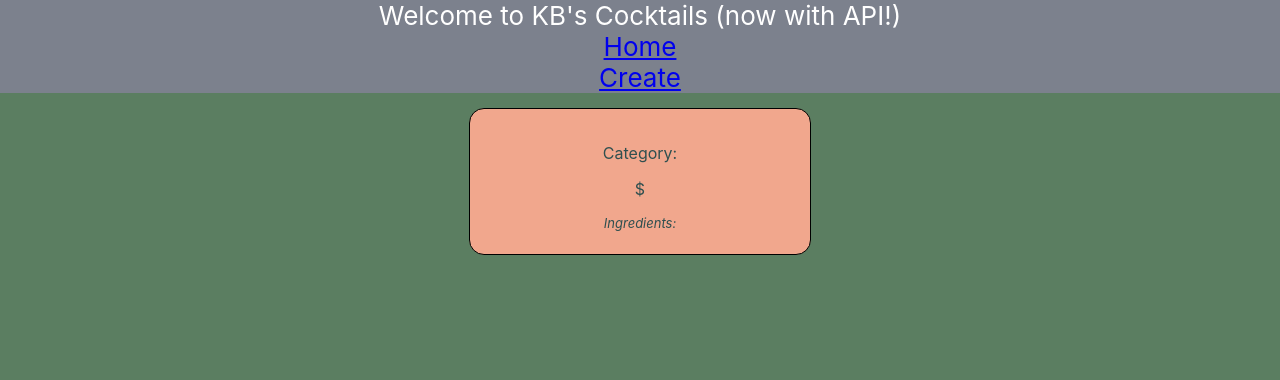
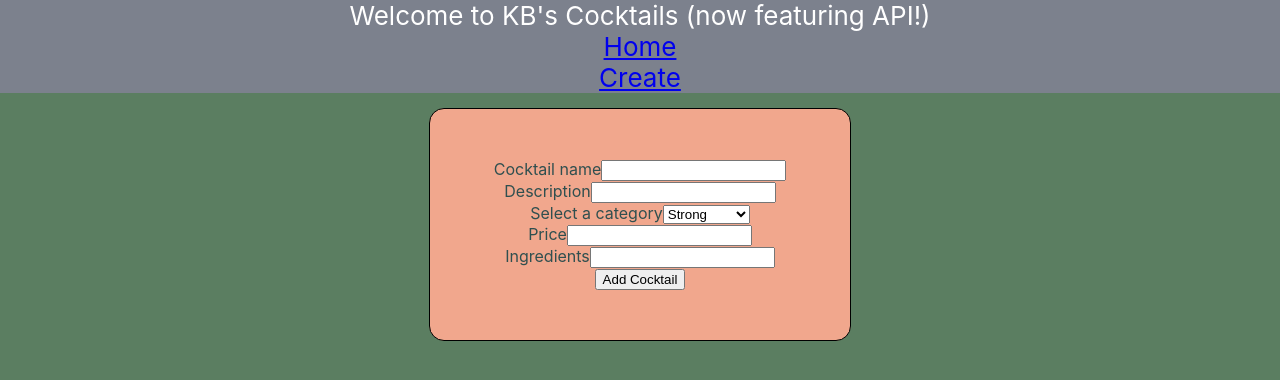
Before and after one commit to katrinkajb/cocktails-front-end, a React (Create React App) app: page /create in a window 1280 px wide. Shown: the top 380 px of the page. Built offline with nearby package versions, Linux system fonts and the light colour scheme; no server answers.

Commit message:
working Create page

```diff
--- a/src/App.css
+++ b/src/App.css
@@ -47,3 +47,17 @@ body {
 Link {
   text-decoration: none;
 }
+
+.create-input{
+  margin: 5px;
+}
+
+.create-card {
+  border: 1px black solid;
+  background-color: rgb(241, 167, 141);
+  margin: 15px;
+  color: darkslategray;
+  border-radius: 15px;
+  width: 20em;
+  padding: 50px;
+}
--- a/src/App.js
+++ b/src/App.js
@@ -1,10 +1,10 @@
 import React, { Component } from 'react';
 import './App.css';
 import {BrowserRouter as Router, Route, Switch } from 'react-router-dom';
-import Details from './components/Details';
-import Create from './components/Create';
-import Header from './components/Header';
-import Home from './components/Home';
+import Details from './components/Details.js';
+import Create from './components/Create.js';
+import Header from './components/Header.js';
+import Home from './components/Home.js';
 
 export default class App extends Component {
   render() {
@@ -19,14 +19,14 @@ export default class App extends Component {
               render={(routerProps) => <Home {...routerProps} />}
             />
             <Route
+              path="/create"
+              exact
+              component={Create}
+            />
+            <Route
               path="/:id"
               exact
               render={(routerProps) => <Details {...routerProps} />}
-            />
-            <Route
-              path="/create"
-              exact
-              render={(routerProps) => <Create {...routerProps} />}
             />
           </Switch>
         </Router>
--- a/src/api-utils.js
+++ b/src/api-utils.js
@@ -6,7 +6,6 @@ export async function getCategoriesById(category_id) {
     const categories = await request.get(`${URL}/categories`);
 
     const categoryName = categories.body.find(category => category.id === category_id);
-    console.log(categoryName.name);
     return categoryName;
 }
 
@@ -21,3 +20,10 @@ export async function getCocktailById(id) {
 
     return response.body;
 }
+
+export async function createCocktail(newCocktail) {
+    const response = await request.post(`${URL}/cocktails`)
+    .send(newCocktail);
+
+    return response.body;
+}
--- a/src/components/Create.js
+++ b/src/components/Create.js
@@ -1,11 +1,89 @@
 import React, { Component } from 'react';
+import { createCocktail } from '../api-utils';
 import '../App.css';
 
 export default class Create extends Component {
+    state = {
+        name: '',
+        description: '',
+        category_id: 1,
+        price: '',
+        ingredients: ''
+    }
+
+    handleSubmit = async (e) => {
+        e.preventDefault();
+
+        await createCocktail(this.state);
+
+        this.props.history.push('/');
+    }
+
+    handleNameChange = async (e) => {
+        this.setState({ name: e.target.value})
+    }
+
+    handleDescriptionChange = async (e) => {
+        this.setState({ description: e.target.value})
+    }
+
+    handleCategoryChange = async (e) => {
+        this.setState({category_id: Number(e.target.value)})
+    }
+
+    handlePriceChange = async (e) => {
+        this.setState({ price: e.target.value})
+    }
+
+    handleIngredientsChange = async (e) => {
+        this.setState({ ingredients: e.target.value})
+    }
+
     render() {
         return (
-            <div>
-                CREATE PAGE
+            <div className='list'>
+                <div className='create-card'>
+                    <form onSubmit={this.handleSubmit}>
+                        <div>
+                            <label className='create-input'>
+                                Cocktail name
+                                <input value={this.state.name} onChange={this.handleNameChange} />
+                            </label>
+                        </div>
+                        <div>
+                            <label>
+                                Description
+                                <input value={this.state.description} onChange={this.handleDescriptionChange} />
+                            </label>
+                        </div>
+                        <div>
+                            <label>
+                            Select a category
+                                <select value={this.state.category} onChange={this.handleCategoryChange}>
+                                    <option value={1}>Strong</option>
+                                    <option value={2}>Creamy</option>
+                                    <option value={3}>Bubbly</option>
+                                    <option value={4}>Refreshing</option>
+                                </select>
+                            </label>
+                        </div>
+                        <div>
+                            <label>
+                                Price
+                                <input value={this.state.price} type="number" onChange={this.handlePriceChange} />
+                            </label>
+                        </div>
+                        <div>
+                            <label>
+                                Ingredients
+                                <input value={this.state.ingredients} onChange={this.handleIngredientsChange} />
+                            </label>
+                        </div>
+                        <div>
+                            <button>Add Cocktail</button>
+                        </div>
+                    </form>
+                </div>
             </div>
         )
     }
--- a/src/components/Header.js
+++ b/src/components/Header.js
@@ -6,7 +6,7 @@ export default withRouter(class Header extends Component {
     render() {
         return (
             <header className='App-header'>
-                <div className='welcome'>Welcome to KB's Cocktails (now with API!)</div>
+                <div className='welcome'>Welcome to KB's Cocktails (now featuring API!)</div>
                 <NavLink exact activeClassName="selected" to="/">
                     Home
                 </NavLink>
--- a/src/components/Home.js
+++ b/src/components/Home.js
@@ -10,8 +10,6 @@ export default class Home extends Component {
 
     componentDidMount = async () => {
         const cocktails = await getCocktails();
-console.log(cocktails)
-
 
         this.setState({
             cocktails: cocktails,
```
